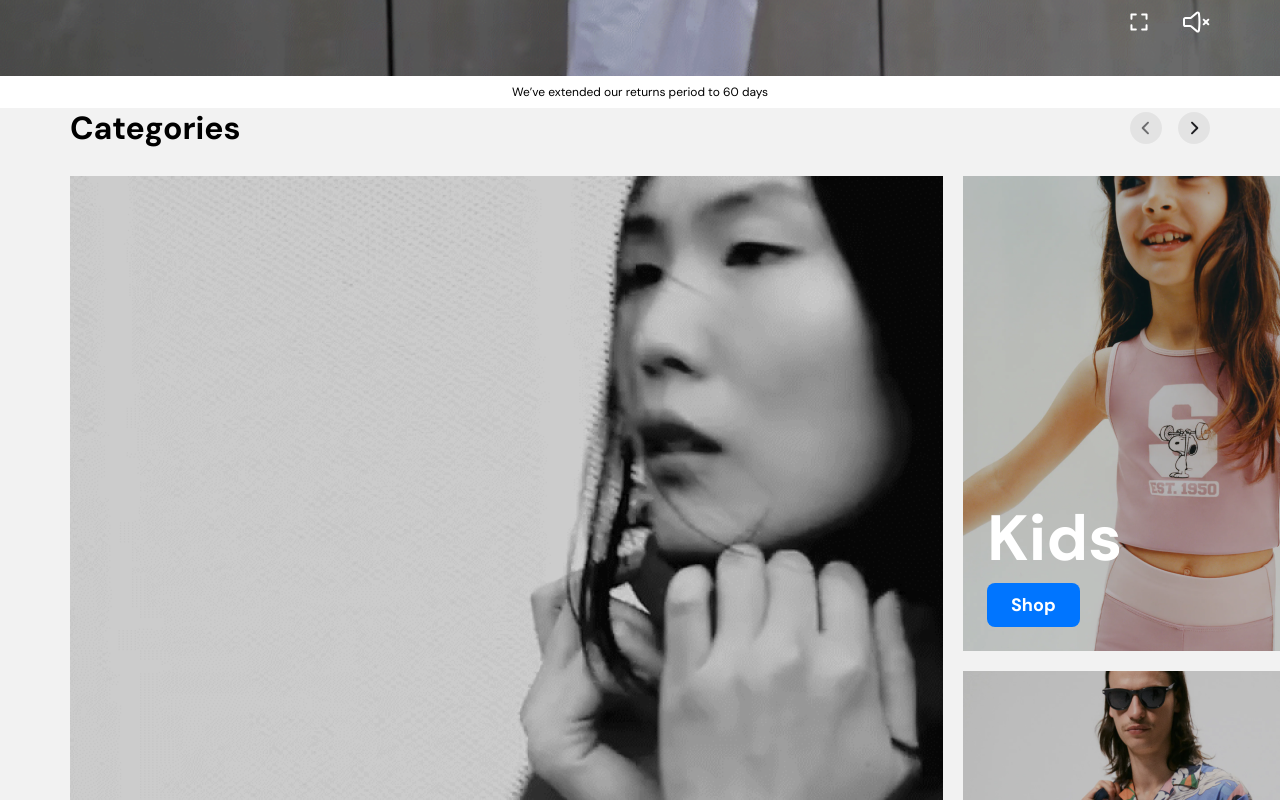
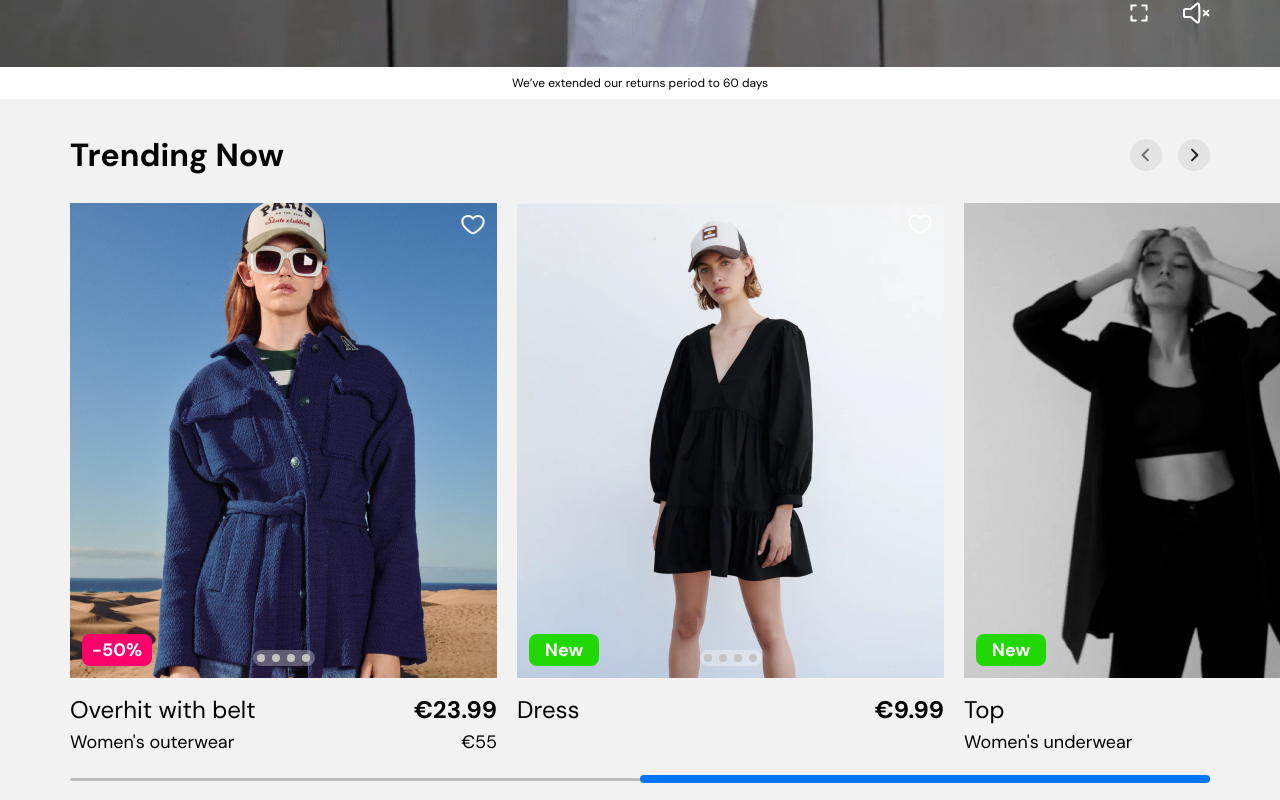
Before and after one commit to AndreyBaglai/layout, a React (Create React App) app: page / in a window 1280 px wide. Shown: the part 840-1640 px from the top of the page. Built offline with nearby package versions, Linux system fonts and the light colour scheme.

Commit message:
feat: add trending component

```diff
--- a/src/components/Navigation/Link/styles.module.scss
+++ b/src/components/Navigation/Link/styles.module.scss
@@ -1,5 +1,5 @@
 .link {
-  padding: 0 32px;
+  padding: 0 16px;
 
   a {
     text-decoration: none;
--- /dev/null
+++ b/src/containers/Page/Trending/TrendingCard/index.tsx
@@ -0,0 +1,47 @@
+import React from 'react';
+
+import { ReactComponent as FavoriteIcon } from 'sources/icons/favorite-icon.svg';
+
+import styles from './styles.module.scss';
+
+interface IProps {
+  imageSrc: string;
+  title: string;
+  subtitle?: string;
+  price: string;
+  subprice?: string;
+  controls: boolean;
+  isNew: boolean;
+}
+
+const TrendingCard: React.FC<IProps> = ({
+  subtitle,
+  title,
+  price,
+  imageSrc,
+  subprice,
+  controls,
+  isNew,
+}) => {
+  return <div className={styles.card}>
+    <div className={styles.img} style={{ backgroundImage: `url(${imageSrc}` }}>
+      <FavoriteIcon className={styles.favorite} />
+      {isNew ? <div className={styles.tagNew}>New</div> : <div className={styles.tag}>-50%</div>}
+      {controls && <ul className={styles.controls}><li></li><li></li><li></li><li></li></ul>}
+    </div>
+
+    <div className={styles.description}>
+      <div className={styles.top}>
+        <div className={styles.title}>{title}</div>
+        <div className={styles.price}>{price}</div>
+      </div>
+
+      <div className={styles.bottom}>
+        <div className={styles.subtitle}>{subtitle || ''}</div>
+        <div className={styles.subprice}>{subprice || ''}</div>
+      </div>
+    </div>
+  </div>;
+};
+
+export default TrendingCard;
--- /dev/null
+++ b/src/containers/Page/Trending/TrendingCard/styles.module.scss
@@ -0,0 +1,102 @@
+@import 'sources/styles/variables.scss';
+
+.card {
+  width:  427px;
+  height: 551px;
+  margin-right: 20px;
+
+  .img {
+    width: 427px;
+    height: 475px;
+    background-repeat: no-repeat;
+    background-position: center center;
+    background-size: cover;
+    position: relative;
+
+    .favorite {
+      position: absolute;
+      top: 12px;
+      right: 12px;
+      cursor: pointer;
+
+      path {
+        fill: #ffffff;
+      }
+    }
+
+    .controls {
+      position: absolute;
+      bottom: 12px;
+      left: 50%;
+      display: flex;
+      justify-content: space-between;
+      list-style: none;
+      background: rgba(255, 255, 255, 0.3);
+      border-radius: 50px;
+      padding: 4px;
+      margin: 0;
+      transform: translate(-50%, 0);
+      width: 54px;
+
+      li {
+        display: block;
+        width: 8px;
+        height: 8px;
+        background: #C4C4C4;
+        border-radius: 50%;
+        cursor: pointer;
+      }
+    }
+
+    .tag, .tagNew {
+      position: absolute;
+      bottom: 12px;
+      padding: 4px 8px;
+      left: 12px;
+      background-color: $pink;
+      width: 54px;
+      border-radius: 8px;
+      text-align: center;
+      color: #ffffff;
+      font-weight: bold;
+      font-size: 18px;
+      line-height: 24px;
+    }
+
+    .tagNew {
+      background-color: $green;
+    }
+  }
+
+  .description {
+    margin-top: 20px;
+
+    .top {
+      margin-bottom: 8px;
+    }
+
+    .top, .bottom {
+      display: flex;
+      justify-content: space-between;
+      align-items: center;
+    }
+
+    .title {
+      font-weight: normal;
+      font-size: 24px;
+      line-height: 24px;
+    }
+
+    .price {
+      font-weight: bold;
+      font-size: 24px;
+      line-height: 24px;
+    }
+
+    .subtitle, .subprice {
+      font-weight: normal;
+      font-size: 18px;
+      line-height: 24px;
+    }
+  }
+}
--- /dev/null
+++ b/src/containers/Page/Trending/index.tsx
@@ -0,0 +1,72 @@
+import React from 'react';
+
+import SectionHeader from 'components/SectionHeader';
+import InputRange from 'components/InputRange';
+import TrendingCard from './TrendingCard';
+
+import trendingSrc1 from 'sources/images/trending-1.png';
+import trendingSrc2 from 'sources/images/trending-2.png';
+import trendingSrc3 from 'sources/images/trending-3.png';
+
+import styles from './styles.module.scss';
+
+const Trending: React.FC = () => {
+  return (
+    <section className={styles.trending}>
+      <SectionHeader title="Trending Now" controls={true} />
+      <div className={styles.content}>
+        <TrendingCard
+          imageSrc={trendingSrc1}
+          title="Overhit with belt"
+          subtitle="Women's outerwear"
+          price="€23.99"
+          subprice="€55"
+          controls={true}
+          isNew={false}
+        />
+        <TrendingCard
+          imageSrc={trendingSrc2}
+          title="Dress"
+          price="€9.99"
+          controls={true}
+          isNew={true}
+        />
+        <TrendingCard
+          imageSrc={trendingSrc3}
+          title="Top"
+          price="€16"
+          subtitle="Women's underwear"
+          controls={false}
+          isNew={true}
+        />
+        <TrendingCard
+          imageSrc={trendingSrc1}
+          title="Overhit with belt"
+          subtitle="Women's outerwear"
+          price="€23.99"
+          subprice="€55"
+          controls={true}
+          isNew={false}
+        />
+        <TrendingCard
+          imageSrc={trendingSrc2}
+          title="Dress"
+          price="€9.99"
+          controls={true}
+          isNew={true}
+        />
+        <TrendingCard
+          imageSrc={trendingSrc3}
+          title="Top"
+          price="€16"
+          subtitle="Women's underwear"
+          controls={false}
+          isNew={true}
+        />
+      </div>
+      <InputRange />
+    </section>
+  );
+};
+
+export default Trending;
--- /dev/null
+++ b/src/containers/Page/Trending/styles.module.scss
@@ -0,0 +1,12 @@
+.trending {
+  margin: 36px auto 100px;
+  padding: 0 70px 38px;
+  overflow-x: hidden;
+
+  .content {
+    display: flex;
+    justify-content: space-between;
+    align-items: center;
+    width: 1768px;
+  }
+}
--- a/src/containers/Page/index.tsx
+++ b/src/containers/Page/index.tsx
@@ -7,11 +7,9 @@ import Divider from 'components/Divider';
 import imageSrc1 from 'sources/images/top-bg.png';
 import imageSrc2 from 'sources/images/bottom-bg.png';
 
-import InputRange from 'components/InputRange';
-import SectionHeader from 'components/SectionHeader';
-import Card from 'components/Card';
 import Categories from './Categories';
 import DontMiss from './DontMiss';
+import Trending from './Trending';
 
 const Page: React.FC = () => {
   // const onClick = () => {
@@ -28,8 +26,7 @@ const Page: React.FC = () => {
         imageBg={imageSrc1}
       />
       <Divider text="We’ve extended our returns period to 60 days" />
-      {/*
-      <SectionHeader title="Don't miss" controls={false} /> */}
+      <Trending />
       <Categories />
       <DontMiss />
       <Sample
```
